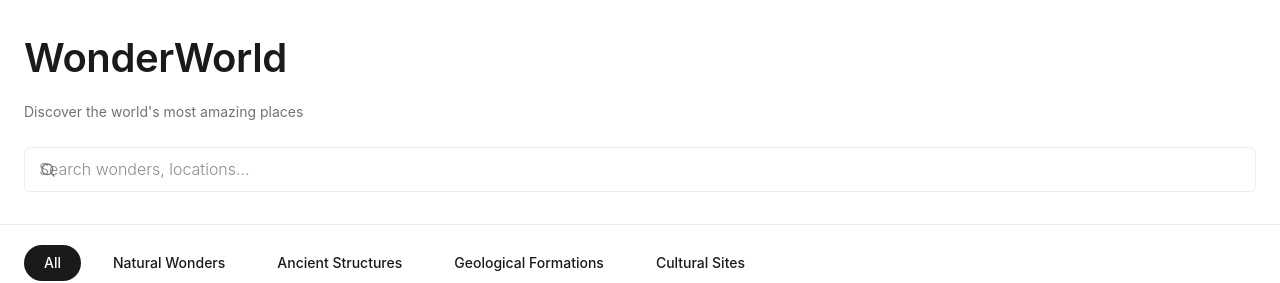
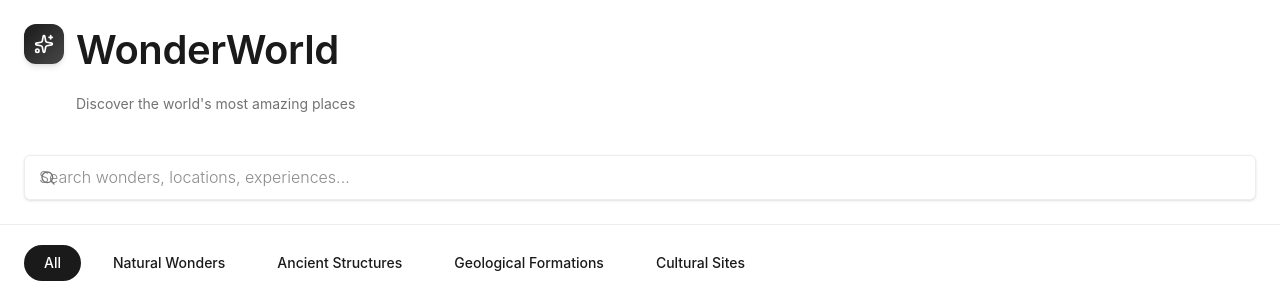
Before and after one commit to TNDIGITALMARK/15fe3dc0-df4c-4a28-8bbf-69ee92554a62, a Next.js app: page / in a window 1280 px wide. Shown: the top 283 px of the page. Built offline with nearby package versions, Linux system fonts and the light colour scheme.

Commit message:
Phoenix Agent implementation - lets just change the heeader to make ti look a bit...

```diff
--- a/src/app/page.tsx
+++ b/src/app/page.tsx
@@ -1,12 +1,13 @@
 'use client';
 
 import { CategoryFilter } from '@/components/CategoryFilter';
+import { Header } from '@/components/Header';
 import { Navigation } from '@/components/Navigation';
 import { WonderCard } from '@/components/WonderCard';
 import { useFavorites } from '@/hooks/useFavorites';
 import { WonderCategory } from '@/lib/types';
 import { wondersData } from '@/lib/wonderData';
-import { Search, Sparkles } from 'lucide-react';
+import { Search } from 'lucide-react';
 import { useState } from 'react';
 
 export default function DiscoverPage() {
@@ -32,31 +33,10 @@ export default function DiscoverPage() {
     <>
       <div className="min-h-screen bg-white pb-24">
         {/* Header */}
-        <header className="sticky top-0 z-30 border-b border-border bg-white">
-          <div className="mx-auto max-w-7xl px-6 py-8">
-            <div className="mb-6">
-              <h1 className="text-2xl font-semibold text-foreground mb-1">WonderWorld</h1>
-              <p className="text-sm text-muted-foreground font-light">
-                Discover the world's most amazing places
-              </p>
-            </div>
-
-            {/* Search Bar */}
-            <div className="relative">
-              <Search className="absolute left-4 top-1/2 h-4 w-4 -translate-y-1/2 text-muted-foreground" />
-              <input
-                type="text"
-                placeholder="Search wonders, locations..."
-                value={searchQuery}
-                onChange={(e) => setSearchQuery(e.target.value)}
-                className="w-full rounded-lg border border-input bg-white py-3 pl-11 pr-4 text-sm font-light focus:border-foreground focus:outline-none transition-colors"
-              />
-            </div>
-          </div>
-        </header>
+        <Header searchQuery={searchQuery} onSearchChange={setSearchQuery} />
 
         {/* Category Filter */}
-        <div className="sticky top-[164px] z-20 bg-white py-5 border-b border-border">
+        <div className="sticky top-[156px] z-20 bg-white/80 backdrop-blur-xl py-5 border-b border-border/40">
           <div className="mx-auto max-w-7xl px-6">
             <CategoryFilter
               categories={categories}
--- /dev/null
+++ b/src/components/Header.tsx
@@ -0,0 +1,45 @@
+'use client';
+
+import { Search, Sparkles } from 'lucide-react';
+
+interface HeaderProps {
+  searchQuery: string;
+  onSearchChange: (query: string) => void;
+}
+
+export function Header({ searchQuery, onSearchChange }: HeaderProps) {
+  return (
+    <header className="sticky top-0 z-30 border-b border-border/40 bg-white/80 backdrop-blur-xl">
+      <div className="mx-auto max-w-7xl px-6 py-6">
+        {/* Brand Section */}
+        <div className="mb-6 flex items-start justify-between">
+          <div className="flex items-start gap-3">
+            <div className="rounded-xl bg-gradient-to-br from-foreground to-foreground/80 p-2.5 shadow-md">
+              <Sparkles className="h-5 w-5 text-white" />
+            </div>
+            <div>
+              <h1 className="text-2xl font-semibold tracking-tight text-foreground mb-0.5">
+                WonderWorld
+              </h1>
+              <p className="text-sm text-muted-foreground font-light">
+                Discover the world's most amazing places
+              </p>
+            </div>
+          </div>
+        </div>
+
+        {/* Search Bar */}
+        <div className="relative group">
+          <Search className="absolute left-4 top-1/2 h-4 w-4 -translate-y-1/2 text-muted-foreground transition-colors group-focus-within:text-foreground" />
+          <input
+            type="text"
+            placeholder="Search wonders, locations, experiences..."
+            value={searchQuery}
+            onChange={(e) => onSearchChange(e.target.value)}
+            className="w-full rounded-xl border border-border/60 bg-white py-3.5 pl-11 pr-4 text-sm font-light shadow-sm focus:border-foreground/60 focus:outline-none focus:ring-4 focus:ring-foreground/5 transition-all"
+          />
+        </div>
+      </div>
+    </header>
+  );
+}
```
